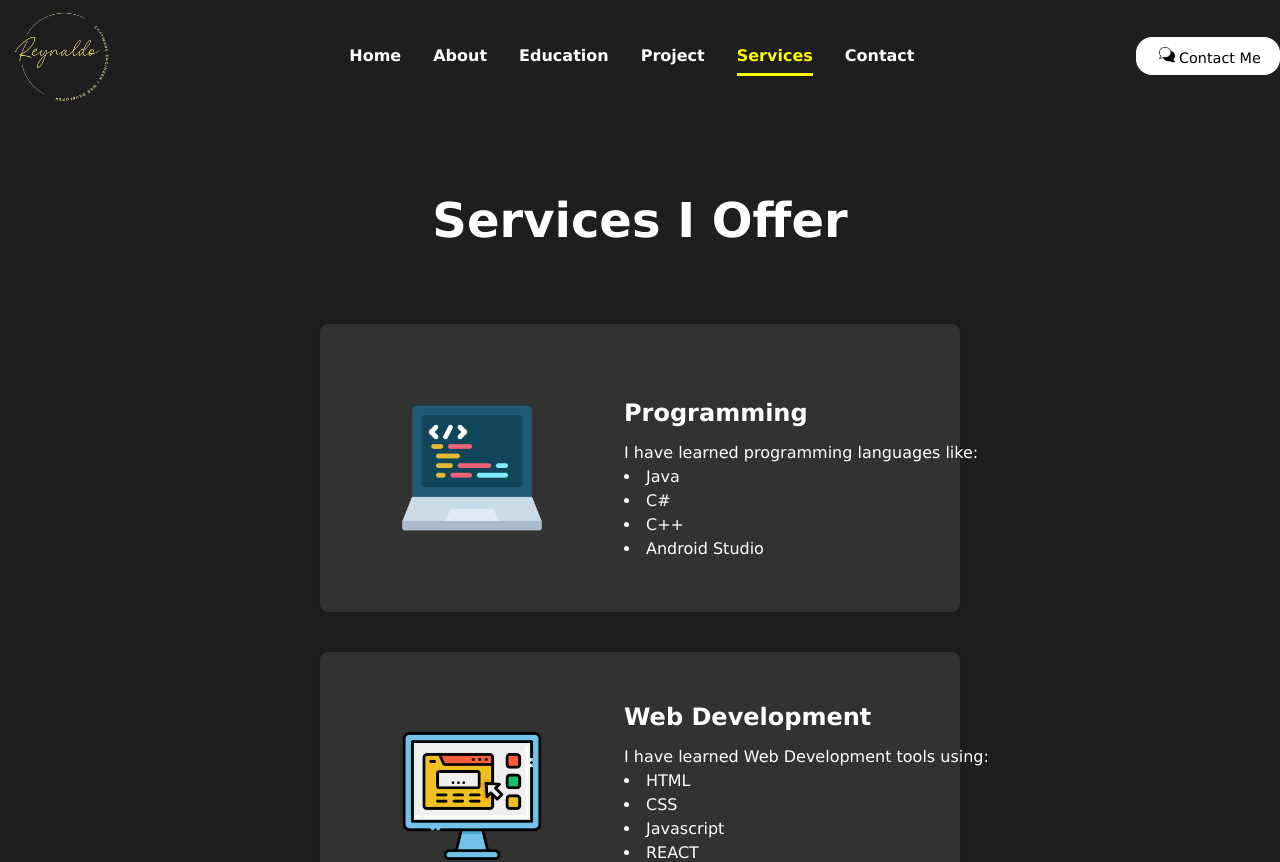
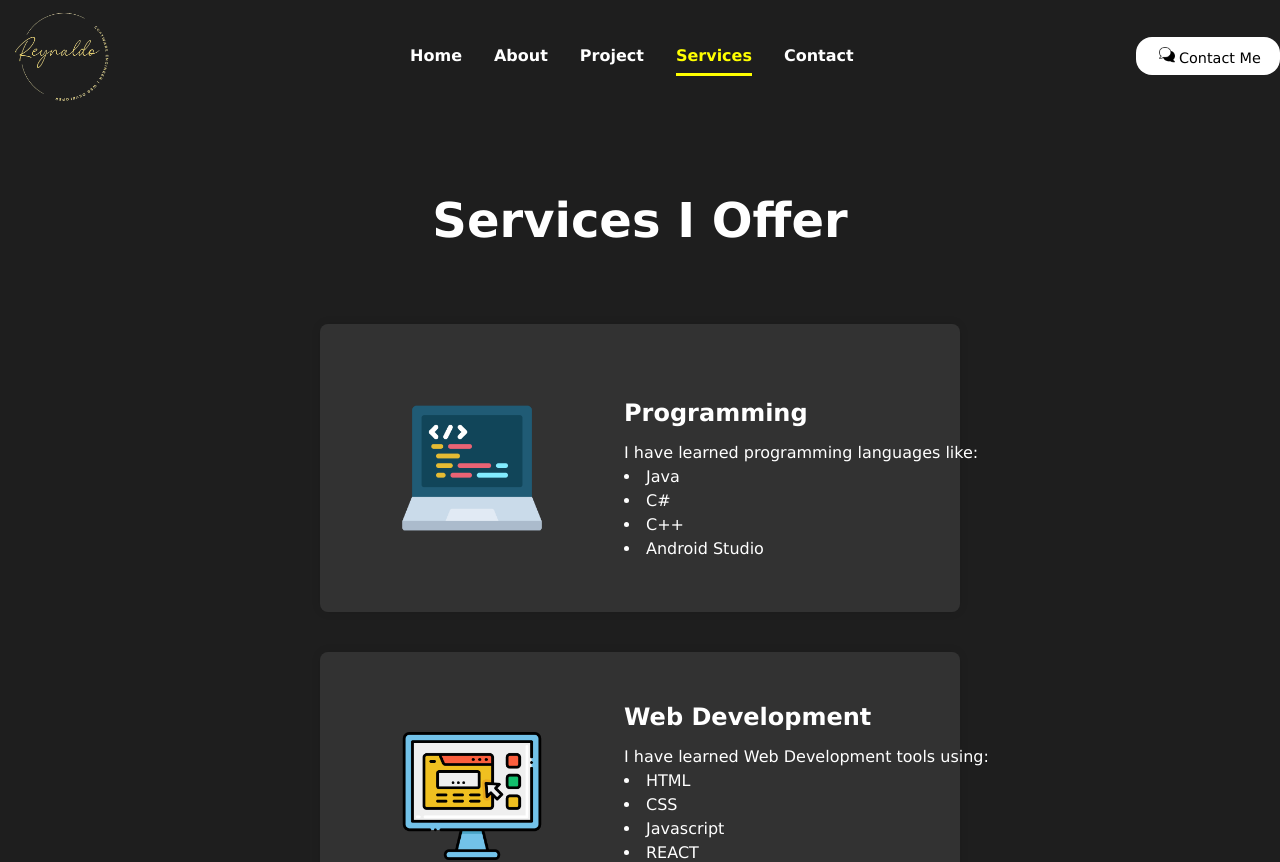
Before and after one commit to reypenajr/my-portfolio, a React (Vite) app in the folder client/: page /services in a window 1280 px wide. Shown: the top 862 px of the page. Built offline with nearby package versions, Linux system fonts and the light colour scheme.

Commit message:
Pushed removed education page for assignment purposes

```diff
--- a/client/components/Layout.jsx
+++ b/client/components/Layout.jsx
@@ -23,7 +23,6 @@ export default function Layout() {
         <div className='homeMenu'>
           <Link to="/" className={`navBarMenuItem ${isActive('/') ? 'active' : ''}`}>Home</Link>
           <Link to="/about" className={`navBarMenuItem ${isActive('/about') ? 'active' : ''}`}>About</Link>
-          <Link to="/education" className={`navBarMenuItem ${isActive('/education') ? 'active' : ''}`}>Education</Link>
           <Link to="/project" className={`navBarMenuItem ${isActive('/project') ? 'active' : ''}`}>Project</Link>
           <Link to="/services" className={`navBarMenuItem ${isActive('/services') ? 'active' : ''}`}>Services</Link>
           <Link to="/contact" className={`navBarMenuItem ${isActive('/contact') ? 'active' : ''}`}>Contact</Link>
```
